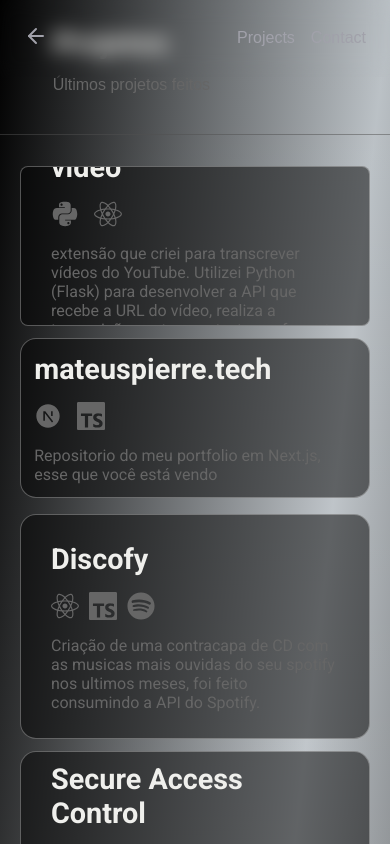
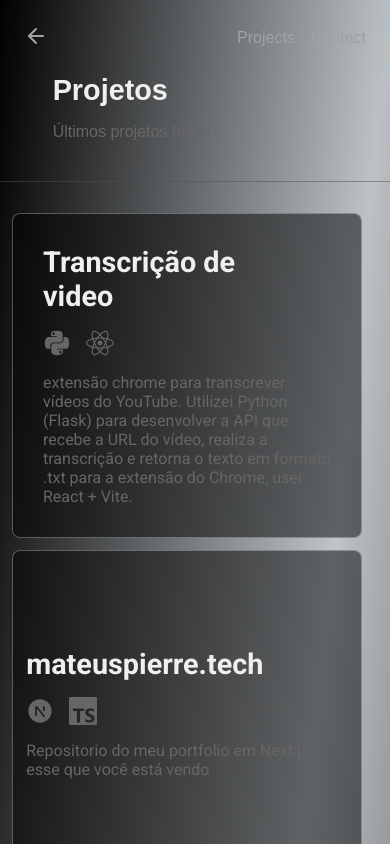
Before and after one commit to maalpi/portf_next, a Next.js app: page /projects in a window 390 px wide. Shown: the top 844 px of the page. Built offline with nearby package versions, Linux system fonts and the light colour scheme.

Commit message:
responsive projects

```diff
--- a/src/app/components/cardProjects.tsx
+++ b/src/app/components/cardProjects.tsx
@@ -3,6 +3,7 @@
 import React, { PropsWithChildren, useState } from "react";
 import Particles from "./particles";
 import { CardLink, StyledCard, StyledPrincipal, Parg, Title, Botao } from "./styles/cardProjects";
+import styled from 'styled-components';
 
 export const CardProject: React.FC<PropsWithChildren<{ href: string, title: string, disc: string}>> = ({ children, href, title, disc }) => {
     const [isHovered, setIsHovered] = useState(false);
@@ -24,7 +25,8 @@
             <StyledCard onMouseEnter={() => setIsHovered(true)}
                 onMouseLeave={() => setIsHovered(false)}
                 style={{
-                    height: title === "mateuspierre.tech" ? "325px;" : "225px"
+                    height: title === "mateuspierre.tech" ? "325px" : "225px",
+
                   }}>
                 <CardLink href={href} target="_blank">
                     <Title>{title}</Title>
--- a/src/app/components/styles/cardProjects.ts
+++ b/src/app/components/styles/cardProjects.ts
@@ -15,7 +15,6 @@
     position: relative;
     width: 847px;
     height: 325px;
-
     border: 1px solid rgba(255, 255, 255, 0.3);
     border-radius: 0.5rem;
     display: flex;
@@ -33,18 +32,17 @@
     &:hover{
         border: 1px solid rgba(255, 255, 255, 0.7);
         color: white;
+        background: linear-gradient(to top left, black, rgba(74, 85, 104, 0.2), black);
     }
 
     @media (max-width: 640px) {
         width: 350px;
-        height: 100px;
-        margin-right: 0;
+        height: 325px;
     }
 
     @media (max-width: 768px) {
         width: 350px;
-        height: 160px;
-        margin-right: 0;
+        height: 325px;
     }
 `;
 
@@ -53,9 +51,8 @@
     font-family: sans-serif;
     width: 400px;
     height: 255px;
-
     border: 1px solid rgba(255, 255, 255, 0.3);
-    border-radius: 1rem;
+    border-radius: 0.5rem;
     display: flex;
     justify-content: center;
     align-items: center;
@@ -64,11 +61,13 @@
     overflow: hidden;
     cursor: pointer;
     color: #666666;
+    animation: ${fadeIn} 1.5s ease-in-out;
     transition: all 400ms ease;
 
     &:hover{
         border: 1px solid rgba(255, 255, 255, 0.7);
         color: white;
+        background: linear-gradient(to top left, black, rgba(74, 85, 104, 0.2), black);
     }
 
     @media (max-width: 640px) {
@@ -112,8 +111,16 @@
     font-family: 'Roboto';
     padding: 30px;
     max-width: 700px;
-    margin-top: 35vh;
+    margin-top: 25vh;
     position: absolute;
+
+    @media (max-width: 640px) {
+        display: none;
+    }
+
+    @media (max-width: 768px) {
+        display: none;
+    }
 `
 
 export const CardLink = styled(Link)`
--- a/src/app/projects/page.tsx
+++ b/src/app/projects/page.tsx
@@ -15,7 +15,7 @@
         icons: [FaPython, FaReact],
 		href: "https://www.linkedin.com/in/mateus-pierre-96799218a/",
 		title: "Transcrição de video",
-		disc: "extensão que criei para transcrever vídeos do YouTube. Utilizei Python (Flask) para desenvolver a API que recebe a URL do vídeo, realiza a transcrição e retorna o texto em formato .txt. Para a extensão do Chrome, usei React + Vite.",
+		disc: "extensão chrome para transcrever vídeos do YouTube. Utilizei Python (Flask) para desenvolver a API que recebe a URL do vídeo, realiza a transcrição e retorna o texto em formato .txt para a extensão do Chrome, usei React + Vite.",
 		color: `rgba(0, 114, 177, 0.6)`,
 	},
 	{
@@ -25,6 +25,7 @@
 		disc: "Repositorio do meu portfolio em Next.js, esse que você está vendo",
 		color: "rgba(255, 255, 255, 0.6)",
 	},
+
 ];
 
 const reactTree = [
@@ -120,9 +121,8 @@
 export default function Contato() {
     return (
         <>
-        <Navigation/>
         <FullScreenContainer>
-
+			<Navigation/>
             <Subtitle>Projetos</Subtitle>
             <Paragrafo>Últimos projetos feitos</Paragrafo>
             <hr style={{width:'1270px', background:'rgba(80,80,80,0.5)', height: '0.1px', border:'none', margin:'1.5rem'}}/>
@@ -141,7 +141,7 @@
                 <GridContainer>
                     {reactTree.map((s) => (
                         <CardProject href={s.href} title={s.title} disc={s.disc}>
-                            <div style={{ display: 'flex', gap: '10px', alignSelf:'flex-start', margin:'1rem 0', padding: '0px 30px' }}>
+                            <div style={{ display: 'flex', gap: '15px', alignSelf:'flex-start', margin:'1rem 0', padding: '0px 30px' }}>
                                 {s.icons.map((Icon, index) => (
                                 <Icon key={index} size={28} />
                                 ))}
@@ -154,7 +154,7 @@
                 <GridContainer>
                     {projGeral.map((s) => (
                         <CardProject href={s.href} title={s.title} disc={s.disc}>
-                            <div style={{ display: 'flex', gap: '10px', alignSelf:'flex-start', margin:'1rem 0', padding: '0px 30px' }}>
+                            <div style={{ display: 'flex', gap: '15px', alignSelf:'flex-start', margin:'1rem 0', padding: '0px 30px' }}>
                                 {s.icons.map((Icon, index) => (
                                 <Icon key={index} size={28} />
                                 ))}
--- a/src/app/projects/styled.ts
+++ b/src/app/projects/styled.ts
@@ -23,6 +23,14 @@
     font-family: sans-serif;
     align-self: flex-start;
     text-align: left;
+
+    @media (max-width: 640px) {
+      margin-top: 19%
+    }
+
+    @media (max-width: 768px) {
+      margin-top: 19%
+    }
 `
 
 export const Paragrafo = styled.p`
@@ -38,17 +46,18 @@
   margin: 0.5rem 0;
   display: grid;
   width: 100%;
-  max-width: 1280px; /* Equivalente a max-w-screen-xl */
+  max-width: 1280px;
   animation: fade-up 0.5s ease;
-  grid-template-columns: repeat(1, 1fr); /* grid-cols-1 */
-  gap: .75rem; /* gap-5 */
-  padding: 0 1.25rem; /* px-5 */
+  grid-template-columns: repeat(1, 1fr);
+  gap: .75rem;
+  padding-left: 0.75rem;
 
-  @media (min-width: 768px) { /* md:grid-cols-3 */
+  @media (min-width: 768px) {
     grid-template-columns: repeat(3, 1fr);
+    padding: 0 1.25rem;
   }
 
-  @media (min-width: 1280px) { /* xl:px-0 */
+  @media (min-width: 1280px) {
     padding: 0;
   }
 `;
```
